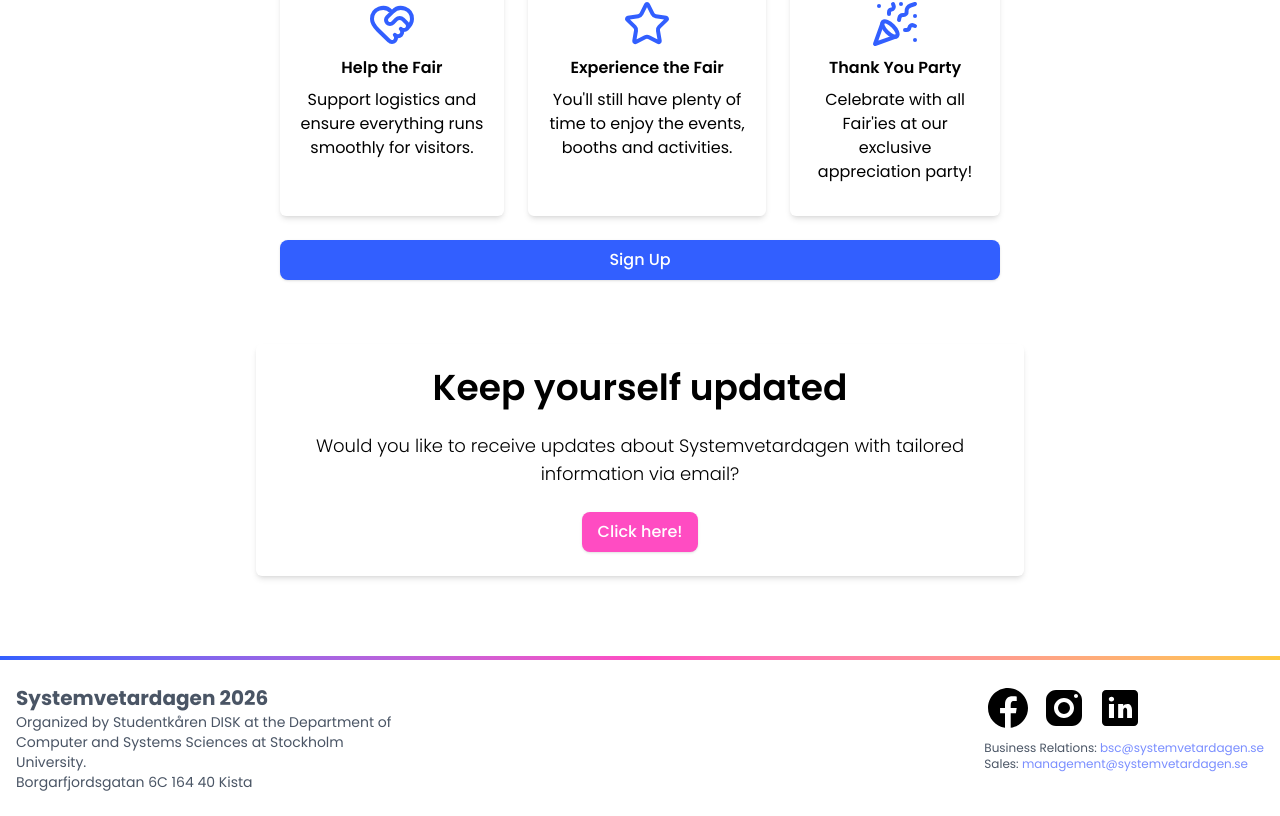
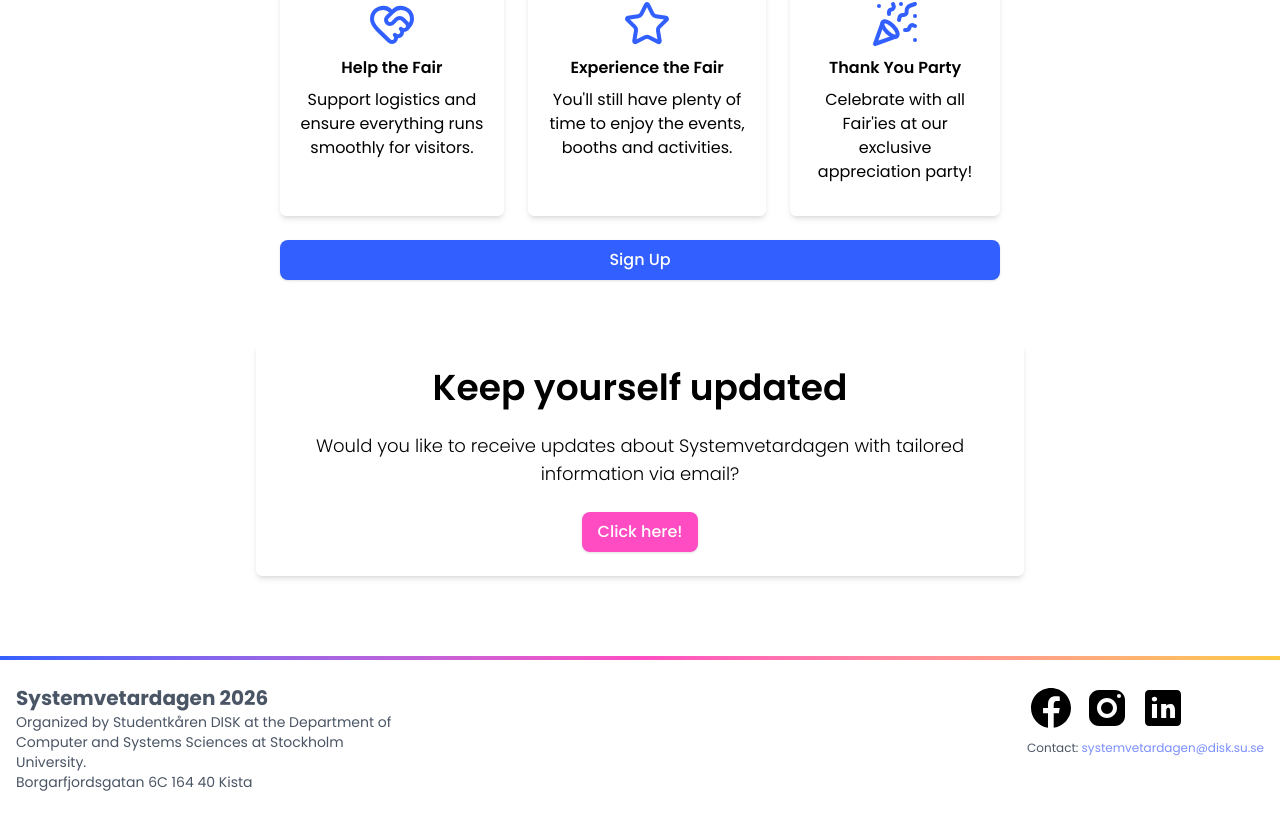
Before and after one commit to Systemvetardagen/Systemvetardagen, a React (Vite) app: page / in a window 1280 px wide. Shown: the part 2210-3026 px from the top of the page. Built offline with nearby package versions, Linux system fonts and the light colour scheme.

Commit message:
fireworks stop method waits for all current firewords to complete

```diff
--- a/src/ui/landing/Hero.tsx
+++ b/src/ui/landing/Hero.tsx
@@ -12,10 +12,10 @@ const Hero = () => {
   useEffect(() => {
     setTimeout(() => {
       if (ref.current) {
-        ref.current.stop()
+        ref.current.waitStop()
       }
-    }, 5000)
-  }, [])
+    }, 5000);
+  }, []);
 
   return (
     <div
--- a/src/ui/layout/Footer.tsx
+++ b/src/ui/layout/Footer.tsx
@@ -47,18 +47,11 @@ const Footer = () => {
           </div>
           <div className="text-xs text-gray-600">
             {/* dessa emails e inte rätt lol */}
-            <span>Business Relations: </span>
+            <span>Contact: </span>
             <a className="text-link" href="mailto:bsc@systemvetardagen.se">
-              bsc@systemvetardagen.se
+              systemvetardagen@disk.su.se
             </a>
             <br />
-            <span>Sales: </span>
-            <a
-              className="text-link"
-              href="mailto:management@systemvetardagen.se"
-            >
-              management@systemvetardagen.se
-            </a>
           </div>
         </div>
       </div>
```
